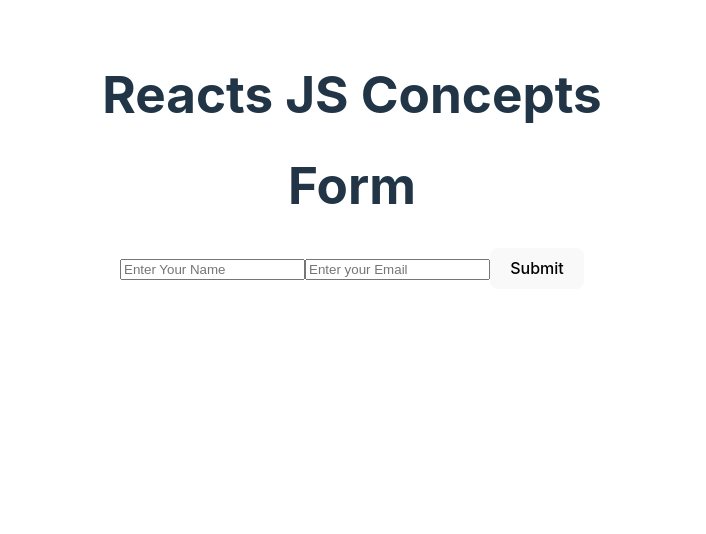
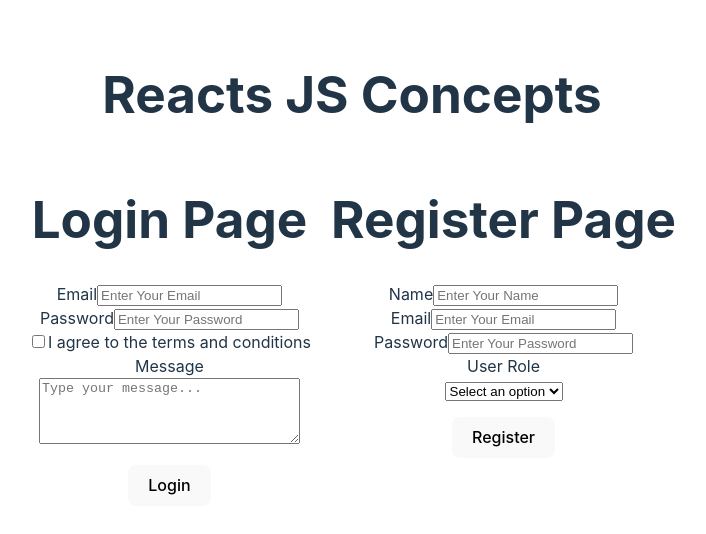
Before and after one commit to emmaowusu294/ReactJS, a React (Vite) app in the folder reactjs-concepts-2025/: page / in a window 1280 px wide. Shown: the top 534 px of the page, without its empty margins (288-994 px from the left). Built offline with nearby package versions, Linux system fonts and the light colour scheme.

Commit message:
dynanic forms

```diff
--- a/reactjs-concepts-2025/src/App.jsx
+++ b/reactjs-concepts-2025/src/App.jsx
@@ -4,7 +4,9 @@ import ContextButtonComponent from './components/context-context/button';
 import ContextTextComponent from './components/context-context/text';
 import FormComponent from './components/form';
 import FunctionalComponent from './components/functional-component';
+import LoginComponent from './components/login';
 import ProductList from './components/products';
+import RegisterComponent from './components/register';
 import UseReducerExample from './components/use-reducer-example';
 import Users from './components/users';
 
@@ -22,7 +24,11 @@ function App() {
       {/* <ContextButtonComponent />
       <ContextTextComponent /> */}
       {/* <UseReducerExample /> */}
-      <FormComponent />
+      {/* <FormComponent /> */}
+      <div style={{display: 'flex', gap: '20px'}}>
+        <LoginComponent />
+        <RegisterComponent />
+      </div>
     </div>
   );
 }
--- /dev/null
+++ b/reactjs-concepts-2025/src/components/common-form/index.jsx
@@ -0,0 +1,130 @@
+import CommonInput from '../common-input';
+import CommonSelect from '../common-select';
+import CommonTextarea from '../common-text-area';
+
+const formTypes = {
+  INPUT: 'input',
+  SELECT: 'select',
+  TEXTAREA: 'textarea',
+  CHECKBOX: 'checkbox',
+};
+
+function CommonForm({
+  formControls = [],
+  formData,
+  setFormData,
+  onHandleSubmit,
+  buttonText,
+}) {
+  function renderFormElement(getCurrentElement) {
+    let content = null;
+    switch (getCurrentElement?.componentType) {
+      case formTypes.INPUT:
+        content = (
+          <CommonInput
+            label={getCurrentElement.label}
+            name={getCurrentElement.name}
+            id={getCurrentElement.id}
+            placeholder={getCurrentElement.placeholder}
+            type={getCurrentElement.type}
+            value={formData[getCurrentElement.name]}
+            onChange={(event) =>
+              setFormData({
+                ...formData,
+                [event.target.name]: event.target.value,
+              })
+            }
+          />
+        );
+
+        break;
+
+      case formTypes.TEXTAREA:
+        content = (
+          <CommonTextarea
+            label={getCurrentElement.label}
+            name={getCurrentElement.name}
+            id={getCurrentElement.id}
+            placeholder={getCurrentElement.placeholder}
+            value={formData[getCurrentElement.name]}
+           z
+          />
+        );
+        break;
+
+      case formTypes.SELECT:
+        content = (
+          <CommonSelect
+            label={getCurrentElement.label}
+            name={getCurrentElement.name}
+            id={getCurrentElement.id}
+            value={formData[getCurrentElement.name]}
+            onChange={(event) =>
+              setFormData({
+                ...formData,
+                [event.target.name]: event.target.value,
+              })
+            }
+            options={getCurrentElement.options}
+          />
+        );
+        break;
+
+      case formTypes.CHECKBOX:
+        content = (
+          <div>
+            <label htmlFor={getCurrentElement.name}>
+              <input
+                type="checkbox"
+                id={getCurrentElement.id}
+                name={getCurrentElement.name}
+                checked={formData[getCurrentElement.name] || false}
+                onChange={(event) =>
+                  setFormData({
+                    ...formData,
+                    [event.target.name]: event.target.checked,
+                  })
+                }
+              />
+              {getCurrentElement.label}
+            </label>
+          </div>
+        );
+        break;
+
+      default:
+        content = (
+          <CommonInput
+            label={getCurrentElement.label}
+            name={getCurrentElement.name}
+            id={getCurrentElement.id}
+            placeholder={getCurrentElement.placeholder}
+            type={getCurrentElement.type}
+            value={formData[getCurrentElement.name]}
+            onChange={(event) =>
+              setFormData({
+                ...formData,
+                [event.target.name]: event.target.value,
+              })
+            }
+          />
+        );
+        break;
+    }
+    return content;
+  }
+  return (
+    <form onSubmit={onHandleSubmit}>
+      {formControls?.length
+        ? formControls.map((singleFormElementItem) =>
+            renderFormElement(singleFormElementItem)
+          )
+        : null}
+      <div style={{ marginTop: '15px' }}>
+        <button type="submit">{buttonText || 'Submit'}</button>
+      </div>
+    </form>
+  );
+}
+
+export default CommonForm;
--- /dev/null
+++ b/reactjs-concepts-2025/src/components/common-input/index.jsx
@@ -0,0 +1,17 @@
+function CommonInput({ label, onChange, type, name, id, value, placeholder }) {
+  return (
+    <div>
+      <label htmlFor={name}>{label}</label>
+      <input
+        name={name}
+        type= {type || 'text'}
+        id={id}
+        placeholder={placeholder || 'Enter Value Here'}
+        value={value}
+        onChange={onChange}
+      />
+    </div>
+  );
+}
+
+export default CommonInput;
--- /dev/null
+++ b/reactjs-concepts-2025/src/components/common-select/index.jsx
@@ -0,0 +1,18 @@
+function CommonSelect({ label, name, id, value, onChange, options = [] }) {
+  return (
+    <div>
+      <label htmlFor={name}>{label}</label>
+      <br />
+      <select id={id} name={name} value={value} onChange={onChange}>
+        <option value="">Select an option</option>
+        {options.map((opt) => (
+          <option key={opt.value} value={opt.value}>
+            {opt.label}
+          </option>
+        ))}
+      </select>
+    </div>
+  );
+}
+
+export default CommonSelect;
--- /dev/null
+++ b/reactjs-concepts-2025/src/components/common-text-area/index.jsx
@@ -0,0 +1,18 @@
+function CommonTextarea({ label, name, id, placeholder, value, onChange }) {
+    return (
+      <div>
+        <label htmlFor={name}>{label}</label><br />
+        <textarea
+          id={id}
+          name={name}
+          placeholder={placeholder || 'Enter text...'}
+          value={value}
+          onChange={onChange}
+          rows="4"
+          cols="30"
+        ></textarea>
+      </div>
+    );
+  }
+
+  export default CommonTextarea;
--- /dev/null
+++ b/reactjs-concepts-2025/src/components/config/index.js
@@ -0,0 +1,68 @@
+export const loginFormElements = [
+  {
+    name: 'email',
+    id: 'email',
+    placeholder: 'Enter Your Email',
+    label: 'Email',
+    componentType: 'input',
+    type: 'email',
+  },
+  {
+    name: 'password',
+    id: 'password',
+    placeholder: 'Enter Your Password',
+    label: 'Password',
+    componentType: 'input',
+    type: 'password',
+  },{
+    name: 'agree',
+    id: 'agree',
+    label: 'I agree to the terms and conditions',
+    componentType: 'checkbox',
+    type: 'checkbox'
+  }
+  , {
+    name: 'message',
+    id: 'message',
+    placeholder: 'Type your message...',
+    label: 'Message',
+    componentType: 'textarea',
+  }
+];
+
+export const registerFormElements = [
+  {
+    name: 'name',
+    id: 'name',
+    placeholder: 'Enter Your Name',
+    label: 'Name',
+    componentType: 'input',
+    type: 'text',
+  },{
+    name: 'email',
+    id: 'email',
+    placeholder: 'Enter Your Email',
+    label: 'Email',
+    componentType: 'input',
+    type: 'email',
+  },
+  {
+    name: 'password',
+    id: 'password',
+    placeholder: 'Enter Your Password',
+    label: 'Password',
+    componentType: 'input',
+    type: 'password',
+  }, {
+    name: 'role',
+    id: 'role',
+    label: 'User Role',
+    componentType: 'select',
+    options: [
+      { value: 'admin', label: 'Admin' },
+      { value: 'editor', label: 'Editor' },
+      { value: 'viewer', label: 'Viewer' },
+    ],
+  }
+
+];
--- /dev/null
+++ b/reactjs-concepts-2025/src/components/login/index.jsx
@@ -0,0 +1,36 @@
+import { useState } from 'react';
+import CommonForm from '../common-form';
+import { loginFormElements } from '../config';
+
+const initialFormData = {
+  email: '',
+  password: '',
+  bio: '', // for textarea
+  agree: false, // for checkbox
+};
+
+function LoginComponent() {
+  const [loginFormData, setLoginFormData] = useState(initialFormData);
+
+  function onHandleSubmit(event) {
+    event.preventDefault();
+
+    //api logic and database logic
+
+    setLoginFormData(initialState);
+  }
+  return (
+    <div>
+      <h1>Login Page</h1>
+      <CommonForm
+        formControls={loginFormElements}
+        formData={loginFormData}
+        setFormData={setLoginFormData}
+        buttonText={'Login'}
+        onHandleSubmit={onHandleSubmit}
+      />
+    </div>
+  );
+}
+
+export default LoginComponent;
--- /dev/null
+++ b/reactjs-concepts-2025/src/components/register/index.jsx
@@ -0,0 +1,35 @@
+import CommonForm from '../common-form';
+import { useState } from 'react';
+import { registerFormElements } from '../config';
+
+const initialFormData = {
+  name: '',
+  email: '',
+  password: '',
+};
+
+function RegisterComponent() {
+  const [registerFormData, setRegisterFormData] = useState(initialFormData);
+
+  function onHandleSubmit(event) {
+    event.preventDefault();
+
+    //api logic and database logic
+
+    setRegisterFormData(initialFormData);
+  }
+  return (
+    <div>
+      <h1>Register Page</h1>
+      <CommonForm
+        formControls={registerFormElements}
+        formData={registerFormData}
+        setFormData={setRegisterFormData}
+        buttonText={'Register'}
+        onHandleSubmit={onHandleSubmit}
+      />
+    </div>
+  );
+}
+
+export default RegisterComponent;
```
